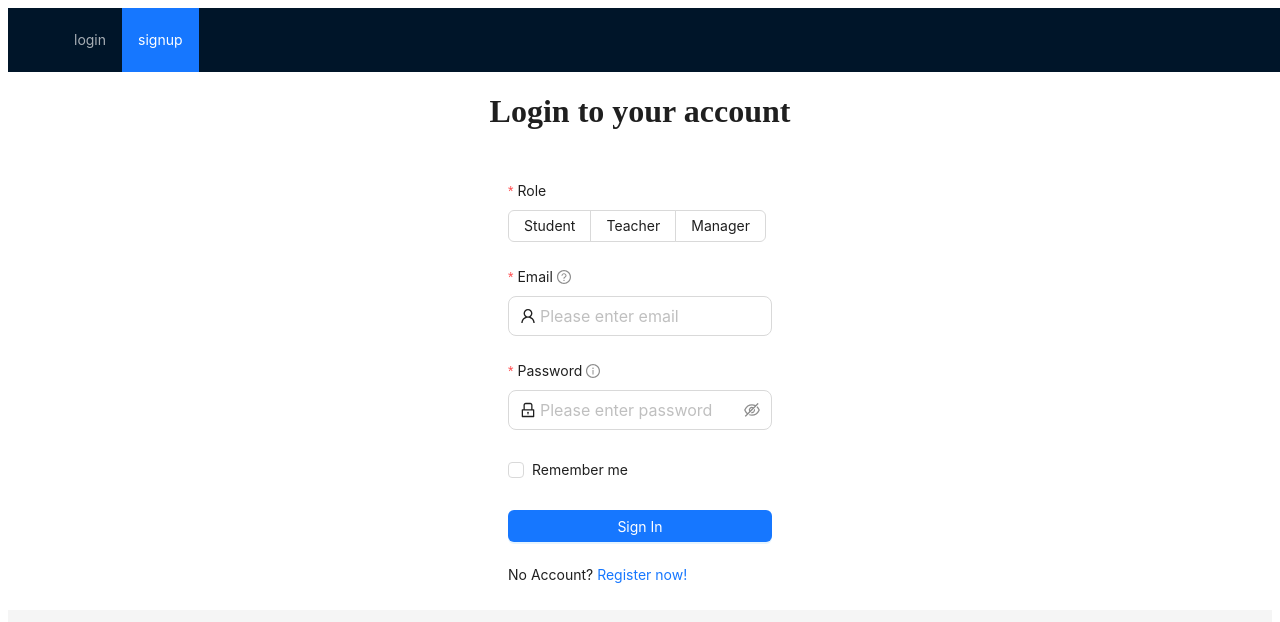
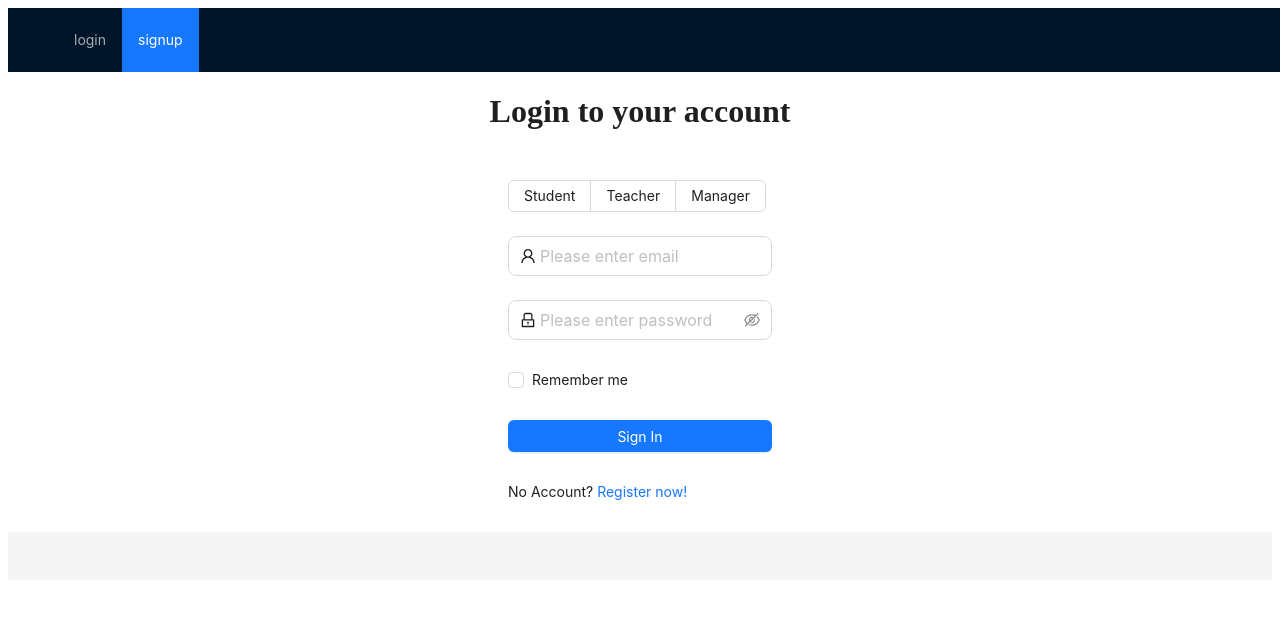
Before and after one commit to qiushi-chen/course-management-system, a Next.js app: page /login in a window 1280 px wide. Shown: the top 622 px of the page. Built offline with nearby package versions, Linux system fonts and the light colour scheme.

Commit message:
remove label

```diff
--- a/pages/login.tsx
+++ b/pages/login.tsx
@@ -21,6 +21,7 @@ const Login: React.FC = () => {
   return (
     <>
       <h1 style={{ textAlign: 'center' }}>Login to your account</h1>
+
       <Form
         form={form}
         layout='vertical'
@@ -31,8 +32,6 @@ const Login: React.FC = () => {
         autoComplete='off'>
         <Form.Item
           name='role'
-          label='Role'
-          required
           rules={[{ required: true, message: 'Please select your role!' }]}>
           <Radio.Group>
             <Radio.Button value='student'>Student</Radio.Button>
@@ -40,10 +39,9 @@ const Login: React.FC = () => {
             <Radio.Button value='manager'>Manager</Radio.Button>
           </Radio.Group>
         </Form.Item>
+
         <Form.Item
           name='email'
-          label='Email'
-          required
           hasFeedback
           tooltip='Email is a required field'
           rules={[
@@ -63,10 +61,9 @@ const Login: React.FC = () => {
             prefix={<UserOutlined />}
           />
         </Form.Item>
+
         <Form.Item
           name='password'
-          label='Password'
-          required
           hasFeedback
           tooltip={{
             title: 'Password is a required field',
@@ -92,8 +89,9 @@ const Login: React.FC = () => {
             block>
             Sign In
           </Button>
-          <br />
-          <br />
+        </Form.Item>
+
+        <Form.Item>
           No Account?
           <Link href='/signup'> Register now!</Link>
         </Form.Item>
```
